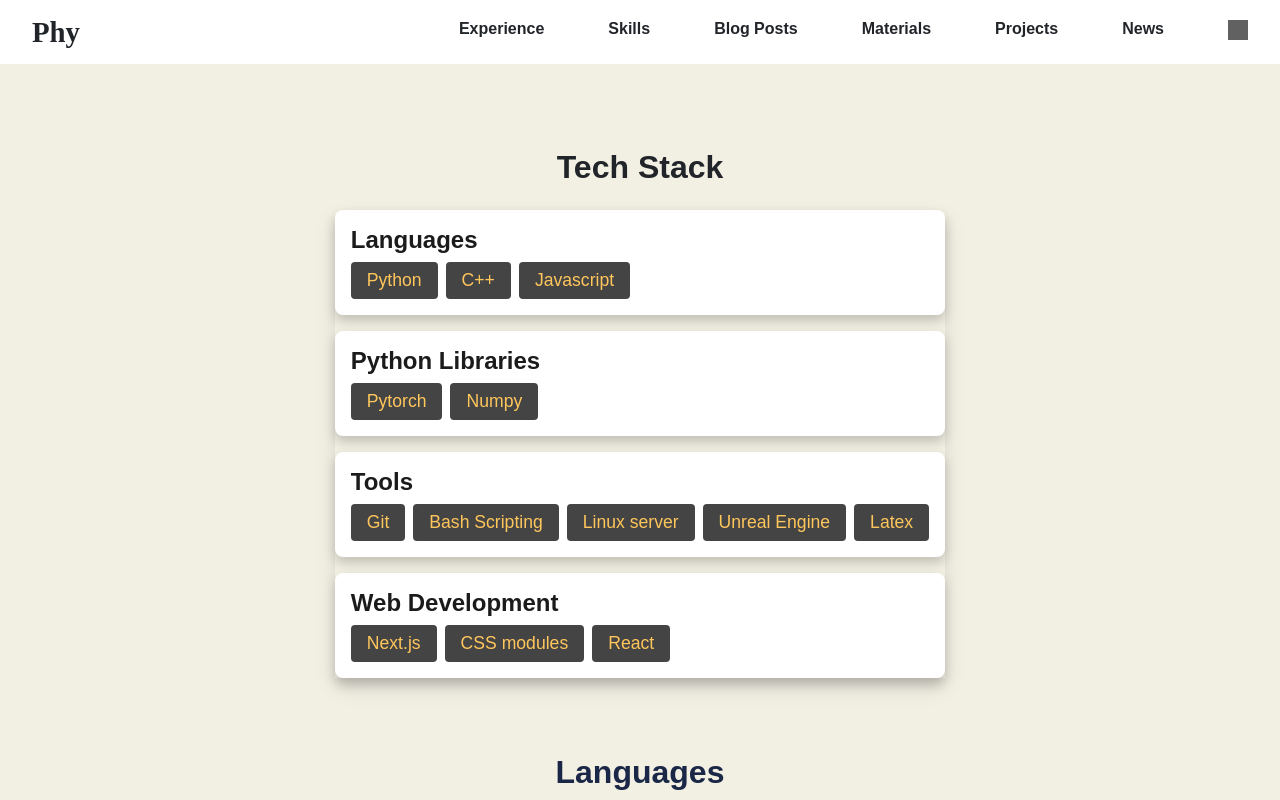
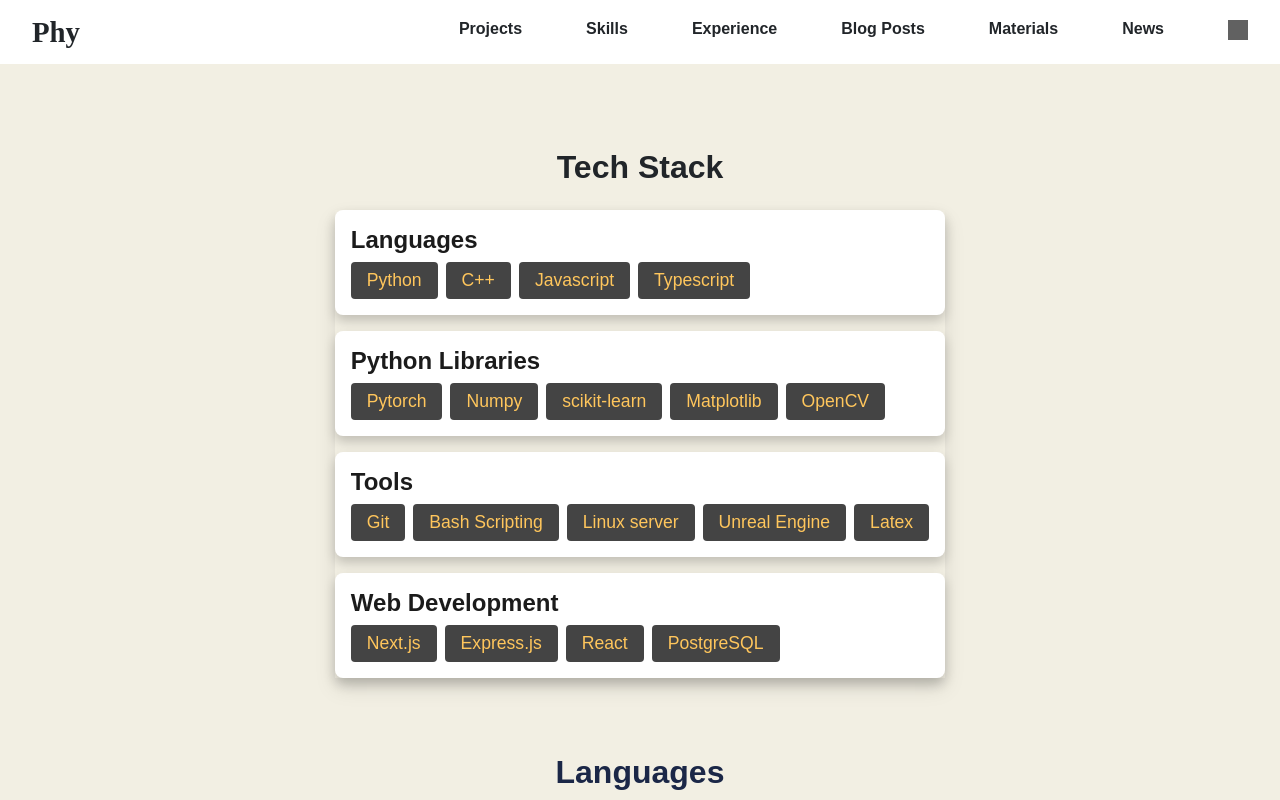
Before and after one commit to parsany/c, a Next.js app: page /skills in a window 1280 px wide. Shown: the top 800 px of the page. Built offline with nearby package versions, Linux system fonts and the light colour scheme; grey boxes are pictures that could not be loaded.

Commit message:
update Aug

```diff
--- a/components/MainCard.js
+++ b/components/MainCard.js
@@ -31,7 +31,8 @@
               <h3>he/him</h3>
             </div>
 
-            <h2>Computer Science Student</h2>
+            <h2>Web Developer, AI Programmer</h2>
+            {/* Full-Stack Developer & AI Specialist */}
             <div className={styles.links}>
               <a onClick={setIsOpen} style={{ cursor: "pointer" }}>
                 <Image
--- a/components/navbar.js
+++ b/components/navbar.js
@@ -26,11 +26,11 @@
   };
 
   const NAV_LINKS = [
+    { title: "Projects", href: "/projects" },
+    { title: "Skills", href: "/skills" },
     { title: "Experience", href: "/experience" },
-    { title: "Skills", href: "/skills" },
     { title: "Blog Posts", href: "/posts" },
     { title: "Materials", href: "/materials" },
-    { title: "Projects", href: "/projects" },
     { title: "News", href: "/news" },
   ];
 
--- a/public/JSONJS.js
+++ b/public/JSONJS.js
@@ -3,25 +3,25 @@
     id: 1,
     name: "Cat Emotion recognition",
     description:
-      "Using CNN, I trained a model to recognize the emotion of cats.",
-    date: "Dec 1, 2024",
+      "Using CNN, I trained a model to recognize the emotion of cats. Last update Aug 2025, *improved accuracy to 70%* ",
+    date: "Aug 21, 2025",
     image: "/c/projects/cat.png",
     link: "https://github.com/parsany/CatRecognition",
     video: "/c/media/cat.webm",
     tag: "AI"
   },
   {
-    id: 2,
-    name: "Evolutionary Algorithm in C++ (still working on it)",
+    id: 3,
+    name: "Evolutionary Algorithm in C++",
     description:
-      "I like heuristic algorithms and simulations.",
+      "I like heuristic algorithms and simulations.(empty repo, stay tuned!)",
     date: "May 20, 2024",
     image: "/c/projects/robot.png",
     link: "https://github.com/parsany/EvolutionaryAlgo",
     tag: "Robotics"
   },
   {
-    id: 3,
+    id: 2,
     name: "PID_NN",
     description:
       "PID control for optimization of neural networks.",
@@ -32,11 +32,11 @@
   },
   {
     id: 4,
-    name: "Website React MERN",
+    name: "Roza Inventory Management",
     description:
-      "website made with React, MongoDB, Node.js and Express.",
+      "website made with NextJS, PostgreSQL and Express.js.",
     date: "May 20, 2022",
-    image: "/c/projects/website.png",
+    image: "/c/projects/Roza.png",
     link: "",
     tag: "Web Dev"
   }
@@ -49,13 +49,17 @@
       { name: "Python", level: 75},
       { name: "C++", level: 55 },
       { name: "Javascript", level: 60 },
+      { name: "Typescript", level: 60 },
     ],
   },
   {
     category: "Python Libraries",
     items: [
       { name: "Pytorch", level: 60 },
-      { name: "Numpy", level: 70 }
+      { name: "Numpy", level: 70 },
+      { name: "scikit-learn", level: 70 },
+      { name: "Matplotlib", level: 70 },
+      { name: "OpenCV", level: 70 },
     ],
   },
   {
@@ -72,8 +76,9 @@
     category: "Web Development",
     items: [
       { name: "Next.js", level: 60 },
-      { name: "CSS modules", level: 70 },
-      { name: "React", level: 70 }
+      { name: "Express.js", level: 70 },
+      { name: "React", level: 70 },
+      { name: "PostgreSQL", level: 70 },
     ],
   },
 ];
```
Also changed, not shown: public/projects/Roza.png (added).
